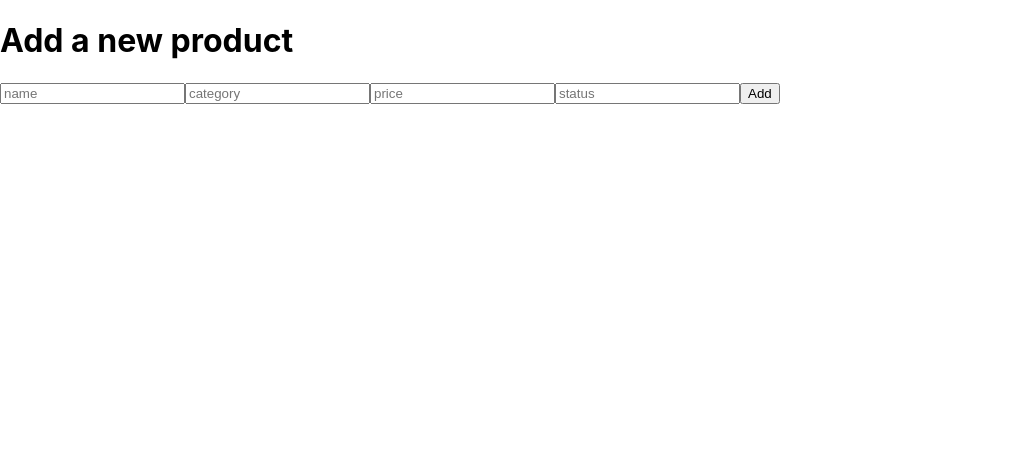
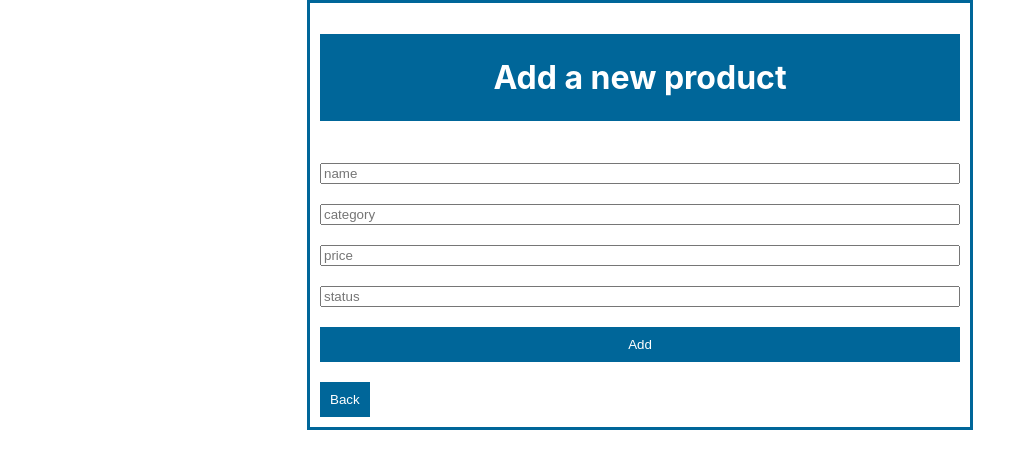
Before and after one commit to Lualbaldassari/Blaze-Task, a React (Create React App) app in the folder client/: page /add in a window 1280 px wide. Shown: the top 468 px of the page, without its empty margins (0-1036 px from the left). Built offline with nearby package versions, Linux system fonts and the light colour scheme.

Commit message:
added styles

```diff
--- a/client/src/components/Add.jsx
+++ b/client/src/components/Add.jsx
@@ -1,6 +1,7 @@
 import React, { useState } from 'react'
 import axios from "axios"
-import { useNavigate } from 'react-router-dom'
+import { Link, useNavigate } from 'react-router-dom'
+import s from "../style/Update.module.css"
 
 const Add = () => {
   const [product, setProduct] = useState({
@@ -29,8 +30,8 @@ const Add = () => {
   }
 
   return (
-    <div>
-      <h1>Add a new product</h1>
+    <div className={s.form}>
+      <h1 className={s.header}>Add a new product</h1>
       <input
         type="text"
         placeholder="name"
@@ -55,7 +56,12 @@ const Add = () => {
         onChange={handleChange}
         name="status"
       />
-      <button onClick={handleClick}>Add</button>
+      <button className={s.btn} onClick={handleClick}>
+        Add
+      </button>
+      <Link to="/products">
+        <button className={s.btn}>Back</button>
+      </Link>
     </div>
   );
 }
--- a/client/src/components/NavBar.jsx
+++ b/client/src/components/NavBar.jsx
@@ -6,8 +6,10 @@ import s from "../style/NavBar.module.css"
 const NavBar = () => {
   return (
     <div className={s.NavBar}>
+      <NavLink to="/" className={s.btn}>Home</NavLink>
       <NavLink to="/products" className={s.btn}>Products</NavLink>
       <NavLink to="/orders" className={s.btn}>Orders</NavLink>
+
     </div>
   );
 
--- a/client/src/components/Update.jsx
+++ b/client/src/components/Update.jsx
@@ -1,6 +1,6 @@
 import React, { useState } from "react";
 import axios from "axios";
-import { useLocation, useNavigate } from "react-router-dom";
+import { Link, useLocation, useNavigate } from "react-router-dom";
 import s from "../style/Update.module.css";
 
 
@@ -36,7 +36,7 @@ const Update = () => {
 
   return (
     <div className={s.form}>
-      <h1>Update a new product</h1>
+      <h1 className={s.header}>Update a new product</h1>
       <input
         type="text"
         placeholder="name"
@@ -62,6 +62,11 @@ const Update = () => {
         name="status"
       />
       <button className={s.btn} onClick={handleClick}>Update</button>
+       <Link to="/products" >
+          <button className={s.btn}>
+            Back
+          </button>
+        </Link>
     </div>
   );
 };
--- a/client/src/style/Update.module.css
+++ b/client/src/style/Update.module.css
@@ -20,3 +20,10 @@
   background-color: rgb(60, 108, 240);
   color: black;
 }
+
+.header {
+   background-color: #069;
+ color:white;
+ padding: 1.5rem;
+ text-align: center;
+}
```
